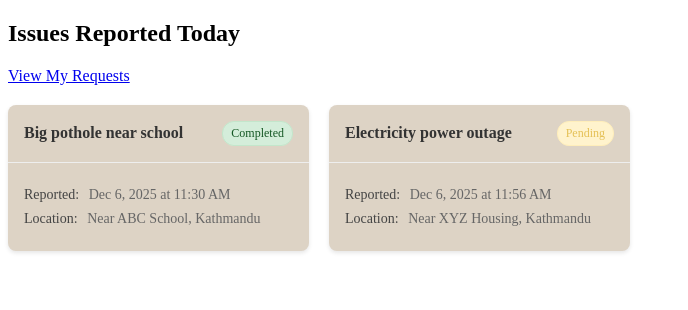
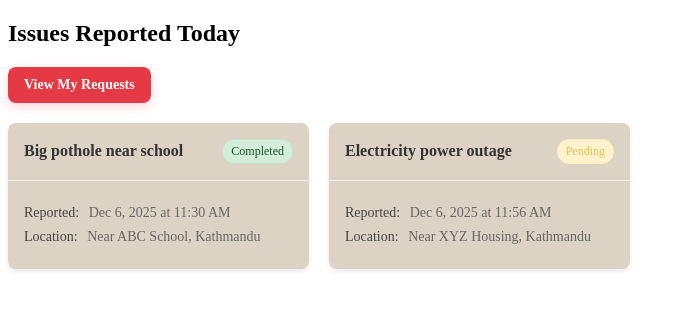
Before and after one commit to nabinthapaofc-stack/Fix-Nepal, a PHP site: page / in a window 1280 px wide. Shown: the part 184-494 px from the top of the page, without its empty margins (0-688 px from the left). Run offline with PHP 8.4, Linux system fonts and the light colour scheme.

Commit message:
style: highlight View My Requests button

```diff
--- a/css/cards.css
+++ b/css/cards.css
@@ -54,6 +54,26 @@
     color: #666;
 }
 
+.requests-button {
+    display: inline-flex;
+    align-items: center;
+    gap: 8px;
+    background: #e63946;
+    color: #fff;
+    padding: 10px 16px;
+    border-radius: 8px;
+    text-decoration: none;
+    font-weight: 600;
+    font-size: 14px;
+    box-shadow: 0 4px 12px rgba(230, 57, 70, 0.2);
+    transition: transform 0.2s ease, box-shadow 0.2s ease;
+}
+
+.requests-button:hover {
+    transform: translateY(-1px);
+    box-shadow: 0 6px 16px rgba(230, 57, 70, 0.3);
+}
+
 .status-badge {
     padding: 4px 8px;
     border-radius: 12px;
```
